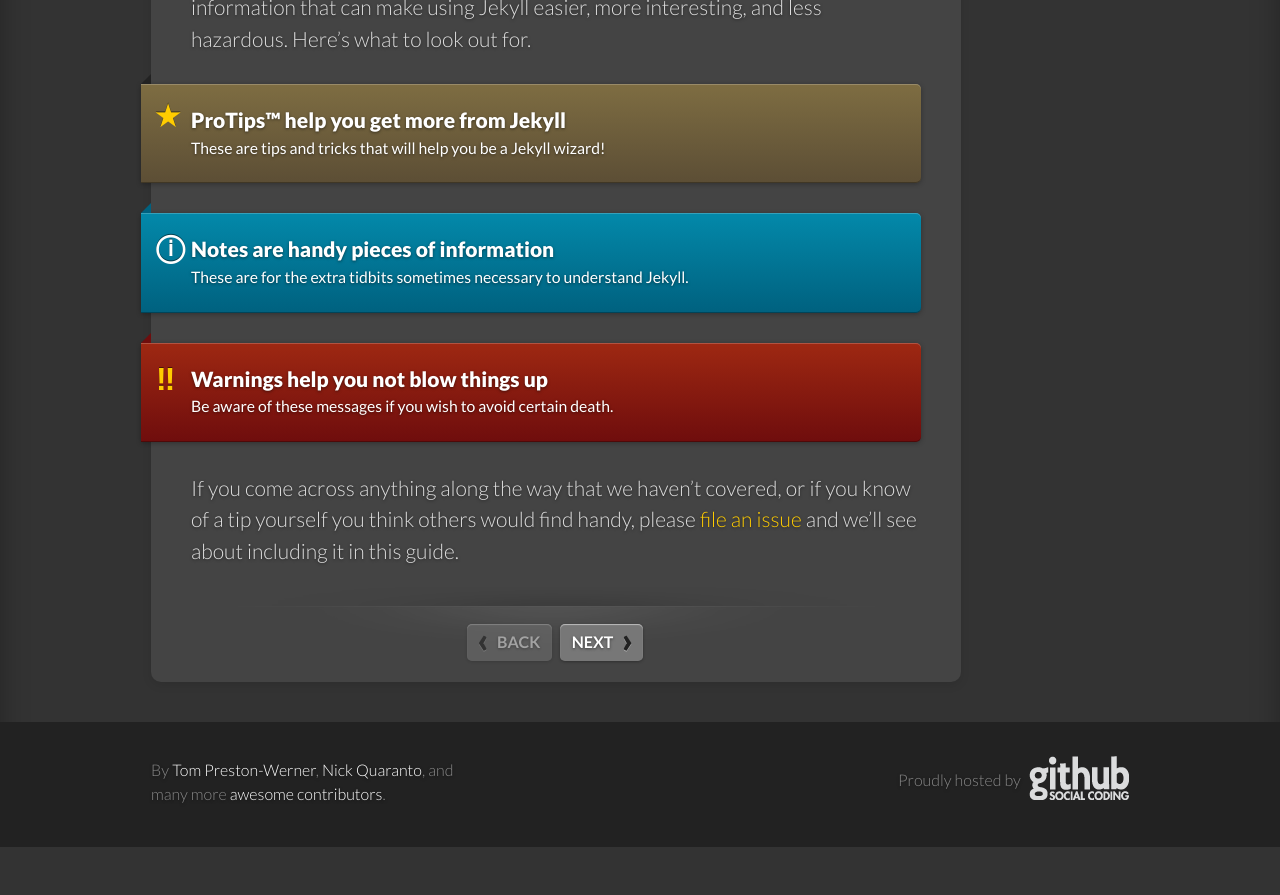
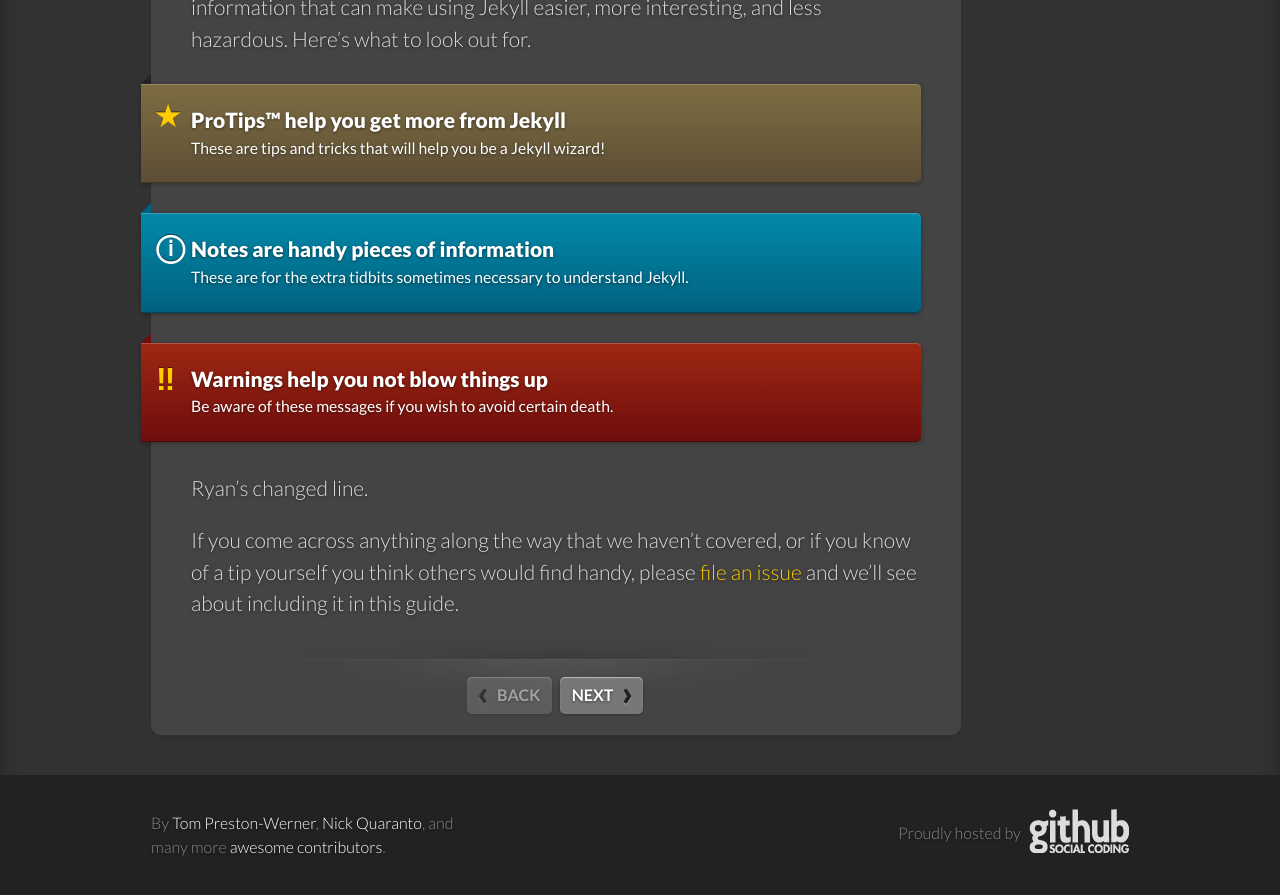
Before and after one commit to aquilentdev/aqd1, a Jekyll site: the page built from _posts/2012-07-01-home.md, in a window 1280 px wide and 900 px high, scrolled down 1309 px. Shown: the top 895 px of the window. Built offline with Jekyll 4.4.1, drawn with Linux system fonts in a browser that asks for light colours; some web fonts are replaced; comment, search, counter and statistics services are not loaded; before the commit the page ends 2156 px from its top, so only the background shows below that.

Commit message:
Update 2012-07-01-home.md

```diff
--- a/_posts/2012-07-01-home.md
+++ b/_posts/2012-07-01-home.md
@@ -44,4 +44,6 @@ Throughout this guide there are a number of small-but-handy pieces of informatio
   <p>Be aware of these messages if you wish to avoid certain death.</p>
 </div>
 
+Ryan's changed line.
+
 If you come across anything along the way that we haven’t covered, or if you know of a tip yourself you think others would find handy, please [file an issue](https://github.com/mojombo/jekyll/issues/new) and we’ll see about including it in this guide.
```
